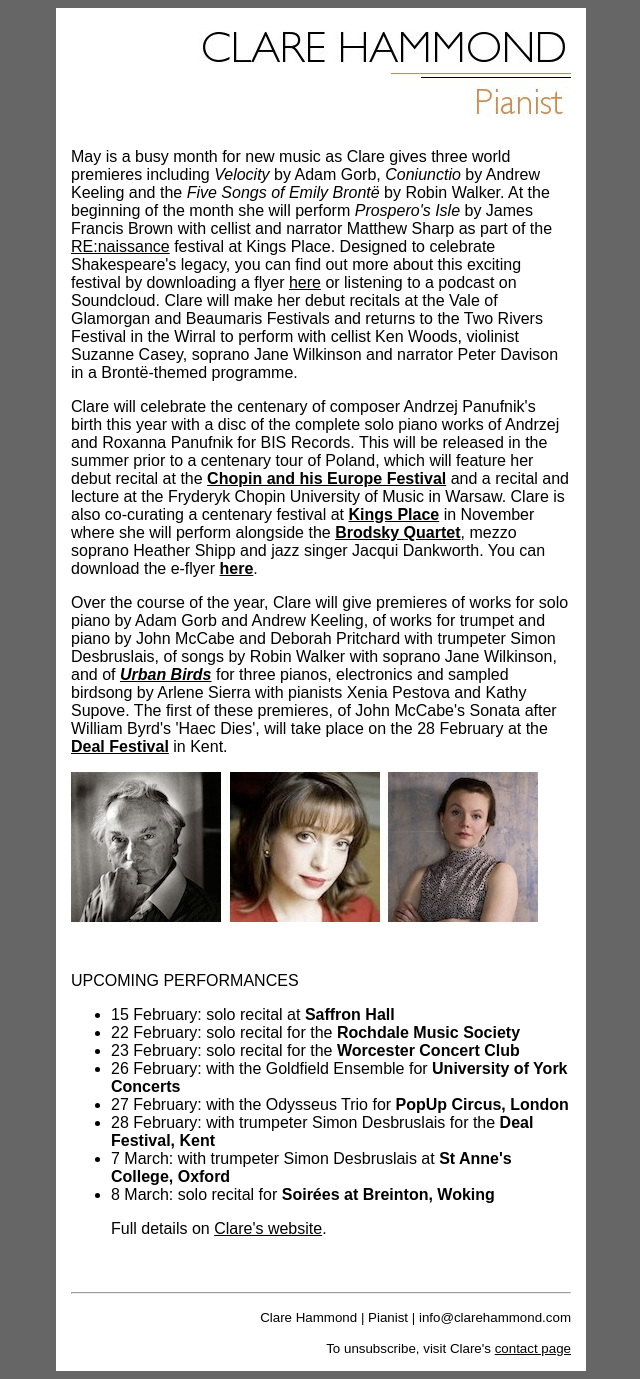
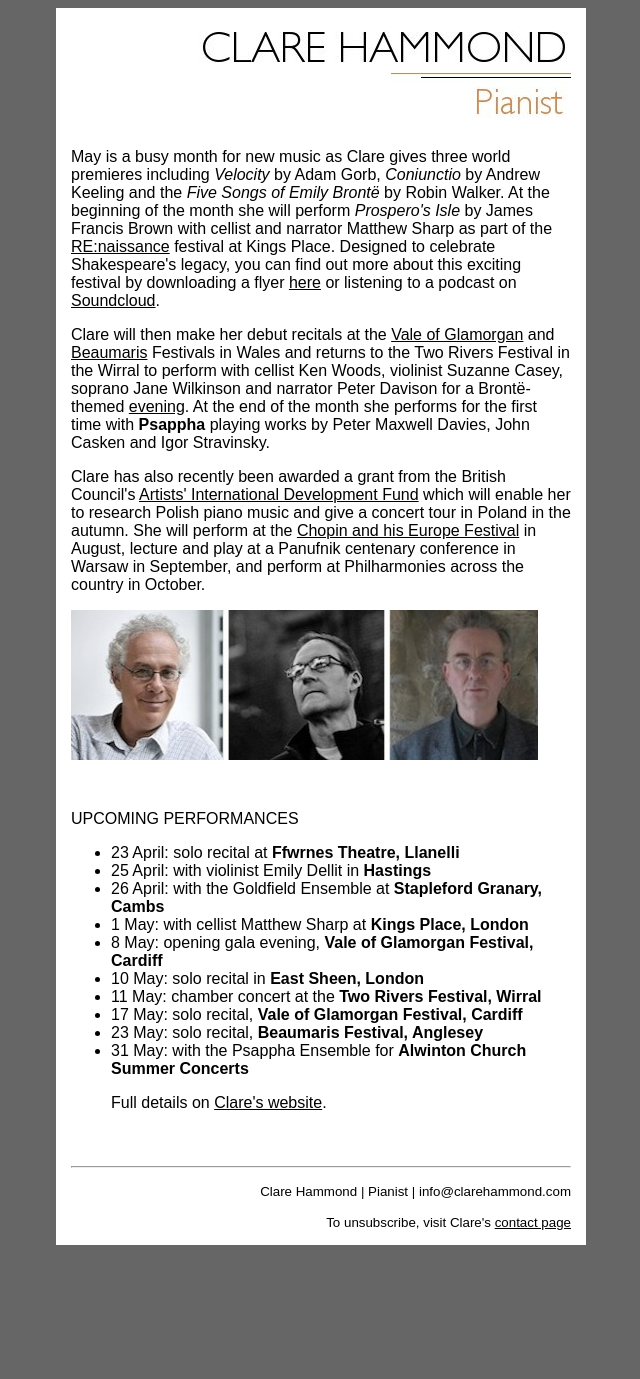
Before and after one commit to hammonc/clarehammond.com, a Jekyll site: the page newsletter-20140415.html, which Jekyll copies as it is, in a window 1280 px wide. Shown: the whole page, without its empty margins (319-959 px from the left). Built offline with Jekyll 4.4.1, drawn with Linux system fonts in a browser that asks for light colours; after the commit the page ends 1253 px from its top, so only the background shows below that.

Commit message:
new picture

```diff
--- a/newsletter-20140415.html
+++ b/newsletter-20140415.html
@@ -24,46 +24,33 @@
 	    <tr>
 	      <td>
 
-		<p>May is a busy month for new music as Clare gives three world premieres including <em>Velocity</em> by Adam Gorb, <em>Coniunctio</em> by Andrew Keeling and the <em>Five Songs of Emily Brontë</em> by Robin Walker. At the beginning of the month she will perform <em>Prospero's Isle</em> by James Francis Brown with cellist and narrator Matthew Sharp as part of the <a href="http://www.kingsplace.co.uk/whats-on-book-tickets/curated-weeks/renaissance#.U004fOZdXpY"target="_blank">RE:naissance</a> festival at Kings Place. Designed to celebrate Shakespeare's legacy, you can find out more about this exciting festival by downloading a flyer <a href="resources/renaissance.pdf"target="_blank">here</a> or listening to a podcast on Soundcloud.
+		<p>May is a busy month for new music as Clare gives three world premieres including <em>Velocity</em> by Adam Gorb, <em>Coniunctio</em> by Andrew Keeling and the <em>Five Songs of Emily Bront&#235;</em> by Robin Walker. At the beginning of the month she will perform <em>Prospero's Isle</em> by James Francis Brown with cellist and narrator Matthew Sharp as part of the <a href="http://www.kingsplace.co.uk/whats-on-book-tickets/curated-weeks/renaissance#.U004fOZdXpY"target="_blank">RE:naissance</a> festival at Kings Place. Designed to celebrate Shakespeare's legacy, you can find out more about this exciting festival by downloading a flyer <a href="resources/renaissance.pdf"target="_blank">here</a> or listening to a podcast on <a href="https://soundcloud.com/kings-place/matthew-sharps-renaissance"target="_blank">Soundcloud</a>.</p>
 
-Clare will make her debut recitals at the Vale of Glamorgan and Beaumaris Festivals and returns to the Two Rivers Festival in the Wirral to perform with cellist Ken Woods, violinist Suzanne Casey, soprano Jane Wilkinson and narrator Peter Davison in a Brontë-themed programme.
+<p>Clare will then make her debut recitals at the <a href="http://valeofglamorganfestival.org.uk/concerts/clare-hammond/"target="_blank">Vale of Glamorgan</a> and <a href="http://beaumarisfestival.com/wp/"target="_blank">Beaumaris</a> Festivals in Wales and returns to the Two Rivers Festival in the Wirral to perform with cellist Ken Woods, violinist Suzanne Casey, soprano Jane Wilkinson and narrator Peter Davison for a Bront&#235;-themed <a href="http://www.tworiversfestival.co.uk/ensemble.html"target="_blank">evening</a>. At the end of the month she performs for the first time with <strong><a href="http://www.psappha.com/"target="_blank"></a>Psappha</strong> playing works by Peter Maxwell Davies, John Casken and Igor Stravinsky.</p>
 
-
-<a href=""target="_blank"></a>
-<a href=""target="_blank"></a>
-<a href=""target="_blank"></a>
-<a href=""target="_blank"></a>
-<a href=""target="_blank"></a>
-<a href=""target="_blank"></a>
-<a href=""target="_blank"></a>
-<a href=""target="_blank"></a>
-
-
-</p>
-
-		<p>Clare will celebrate the centenary of composer Andrzej Panufnik's birth this year with a disc of the complete solo piano works of Andrzej and Roxanna Panufnik for BIS Records. This will be released in the summer prior to a centenary tour of Poland, which will feature her debut recital at the <strong><a href="http://en.chopin.nifc.pl/festival/"target="_blank">Chopin and his Europe Festival</a></strong> and a recital and lecture at the Fryderyk Chopin University of Music in Warsaw. Clare is also co-curating a centenary festival at <strong><a href="http://panufnik100festival.com/"target="_blank">Kings Place</a></strong> in November where she will perform alongside the <strong><a href="http://www.brodskyquartet.co.uk/"target="_blank">Brodsky Quartet</a></strong>, mezzo soprano Heather Shipp and jazz singer Jacqui Dankworth. You can download the e-flyer <strong><a href="resources/panufnik-flyer.pdf"target="_blank">here</a></strong>.</p>
-
-		<p>Over the course of the year, Clare will give premieres of works for solo piano by Adam Gorb and Andrew Keeling, of works for trumpet and piano by John McCabe and Deborah Pritchard with trumpeter Simon Desbruslais, of songs by Robin Walker with soprano Jane Wilkinson, and of <strong><a href="http://www.bbc.co.uk/news/uk-wales-22485231"target="_blank"><em>Urban Birds</em></a></strong> for three pianos, electronics and sampled birdsong by Arlene Sierra with pianists Xenia Pestova and Kathy Supove. The first of these premieres, of John McCabe's Sonata after William Byrd's 'Haec Dies', will take place on the 28 February at the <strong><a href="http://www.dealfestival.co.uk/events/artist/Simon%2520Desbruslais"target="_blank">Deal Festival</a></strong> in Kent.
+<p>Clare has also recently been awarded a grant from the British Council's <a href="http://www.artscouncil.org.uk/funding/apply-funding/apply-for-funding/artists-international-development-fund/"target="_blank">Artists' International Development Fund</a> which will enable her to research Polish piano music and give a concert tour in Poland in the autumn. She will perform at the <a href="http://en.chopin.nifc.pl/festival/"target="_blank">Chopin and his Europe Festival</a> in August, lecture and play at a Panufnik centenary conference in Warsaw in September, and perform at Philharmonies across the country in October.</p>
 
 
 
-<strong><a href=""target="_blank"></a></strong>
-<strong><a href=""target="_blank"></a></strong>
 
-<p><a href="LINK"><img width="467" height="150" src="http://www.clarehammond.com/resources/panufnik_2.jpg" border="0" /></a></p>
+
+<p><a href="LINK"><img width="467" height="150" src="http://www.clarehammond.com/resources/britishcomposers.jpg" border="0" /></a></p>
 
 <br/>
 
 		<p>UPCOMING PERFORMANCES</p>
 		<ul>
-		<li>15 February: solo recital at <strong>Saffron Hall</strong></li>
-		<li>22 February: solo recital for the <strong>Rochdale Music Society</strong></li>
-		<li>23 February: solo recital for the <strong>Worcester Concert Club</strong></li>
-		<li>26 February: with the Goldfield Ensemble for <strong>University of York Concerts</strong></li>
-		<li>27 February: with the Odysseus Trio for <strong>PopUp Circus, London</strong></li>
-		<li>28 February: with trumpeter Simon Desbruslais for the <strong>Deal Festival, Kent</strong></li>
-		<li>7 March: with trumpeter Simon Desbruslais at <strong>St Anne's College, Oxford</strong></li>
-		<li>8 March: solo recital for <strong>Soir&#233;es at Breinton, Woking</strong></li>
+		<li>23 April: solo recital at <strong>Ffwrnes Theatre, Llanelli</strong></li>
+		<li>25 April: with violinist Emily Dellit in <strong>Hastings</strong></li>
+		<li>26 April: with the Goldfield Ensemble at <strong>Stapleford Granary, Cambs</strong></li>
+		<li>1 May: with cellist Matthew Sharp at <strong>Kings Place, London</strong></li>
+		<li>8 May: opening gala evening, <strong>Vale of Glamorgan Festival, Cardiff</strong></li>
+		<li>10 May: solo recital in <strong>East Sheen, London</strong></li>
+		<li>11 May: chamber concert at the <strong>Two Rivers Festival, Wirral</strong></li>
+		<li>17 May: solo recital, <strong>Vale of Glamorgan Festival, Cardiff</strong></li>
+		<li>23 May: solo recital, <strong>Beaumaris Festival, Anglesey</strong></li>
+		<li>31 May: with the Psappha Ensemble for <strong>Alwinton Church Summer Concerts</strong></li>
+
 
 		<p>Full details on <a href="http://www.clarehammond.com/concerts.html">Clare's website</a>.</p>
 	      </td>
```
Also changed, not shown: resources/britishcomposers.jpg (added).
